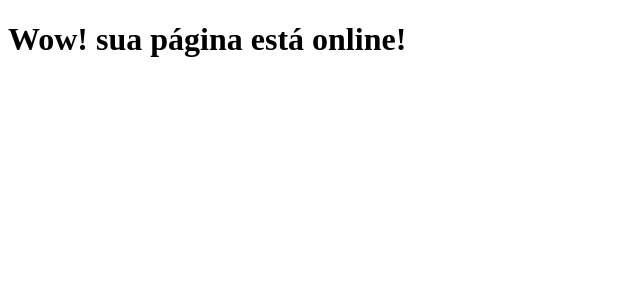
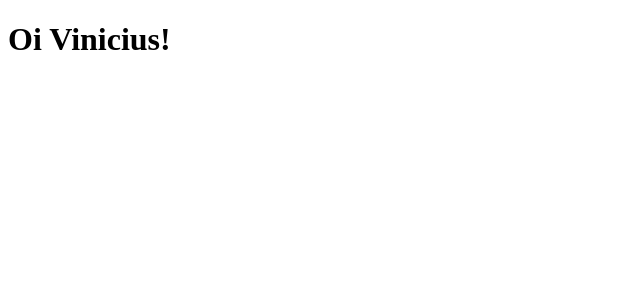
Before and after one commit to anathomaz2/projeto-tabnews, a Next.js app: page / in a window 1280 px wide. Shown: the top 300 px of the page, without its empty margins (0-640 px from the left). Built offline with nearby package versions, Linux system fonts and the light colour scheme.

Commit message:
modifica frase - teste de conhecimento

```diff
--- a/pages/index.js
+++ b/pages/index.js
@@ -1,5 +1,5 @@
 function Home() {
-    return <h1> Wow! sua página está online!   </h1>
+    return <h1> Oi Vinicius!   </h1>
 }
 
 export default Home;
```
